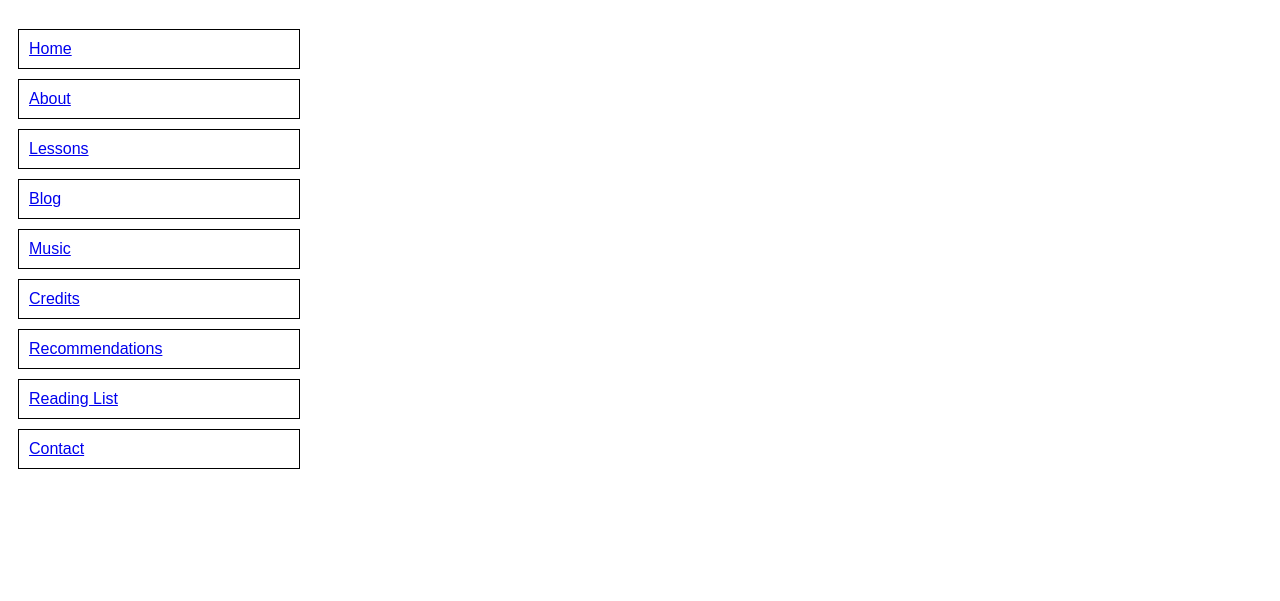
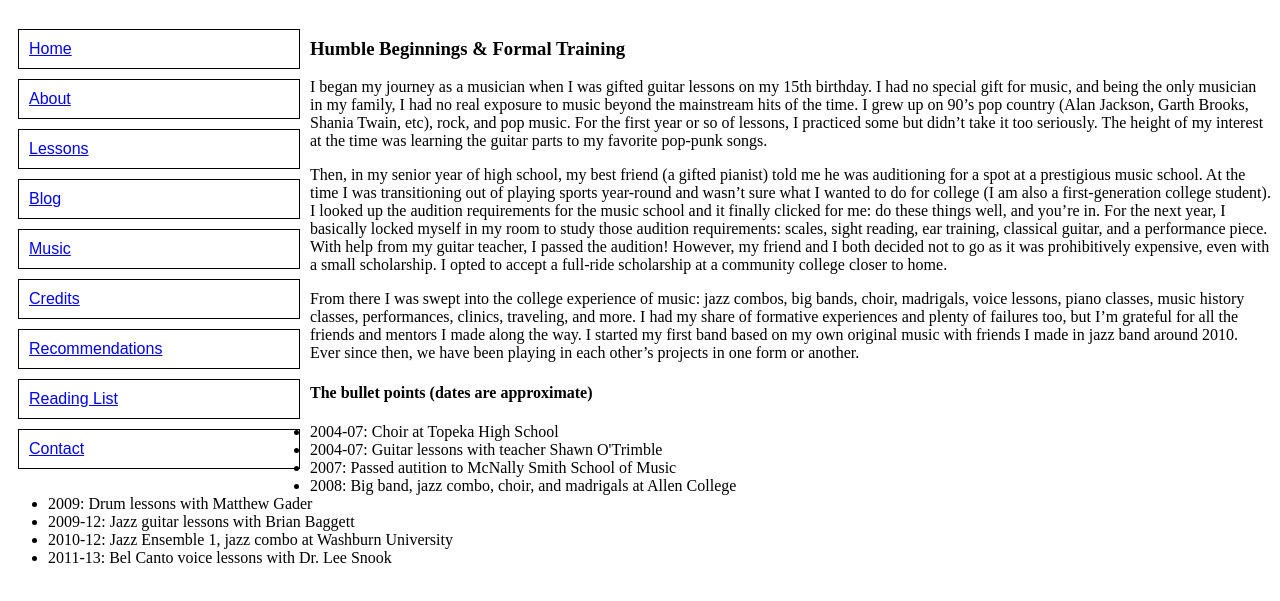
Before and after one commit to rosswilliamsdev/Guitar-Strategies-Website, a plain HTML site: page about.html in a window 1280 px wide. Shown: the part 69-670 px from the top of the page. Drawn offline with Linux system fonts and the light colour scheme.

Commit message:
quotes around index.html

```diff
--- a/about.html
+++ b/about.html
@@ -11,7 +11,7 @@
         </h1>
     </header>
         <ul id="navbar">
-            <li class="navbar"><a href=index.html>Home</a></li>
+            <li class="navbar"><a href="index.html">Home</a></li>
             <li class="navbar"><a href="about.html">About</a></li>
             <li class="navbar"><a href="lessons.html">Lessons</a></li>
             <li class="navbar"><a href="blog.html">Blog</a></li>
@@ -21,3 +21,43 @@
             <li class="navbar"><a href="readinglist.html">Reading List</a></li>
             <li class="navbar"><a href="contact.html">Contact</a></li>
         </ul>
+        <body>
+            <section id="education">
+                <h3>Humble Beginnings & Formal Training</h3>
+                <p class="educational_background">
+                    I began my journey as a musician when I was gifted guitar lessons on my 15th birthday.
+                    I had no special gift for music, and being the only musician in my family, I had no real exposure to music beyond
+                    the mainstream hits of the time. I grew up on 90’s pop country (Alan Jackson, Garth Brooks, Shania Twain, etc), rock,
+                    and pop music. For the first year or so of lessons, I practiced some but didn’t take it too seriously.
+                    The height of my interest at the time was learning the guitar parts to my favorite pop-punk songs.
+                </p>
+                <p class="educational_background">
+                    Then, in my senior year of high school, my best friend (a gifted pianist) told me he was auditioning for a spot at a
+                    prestigious music school. At the time I was transitioning out of playing sports year-round and wasn’t sure what I wanted
+                    to do for college (I am also a first-generation college student). I looked up the audition requirements for the music
+                    school and it finally clicked for me: do these things well, and you’re in. For the next year, I basically locked
+                    myself in my room to study those audition requirements: scales, sight reading, ear training, classical guitar, and a
+                    performance piece. With help from my guitar teacher, I passed the audition! However, my friend and I both decided not
+                    to go as it was prohibitively expensive, even with a small scholarship. I opted to accept a full-ride scholarship at a
+                    community college closer to home.
+                </p>
+                <p class="educational_background">
+                    From there I was swept into the college experience of music: jazz combos, big bands, choir, madrigals, voice lessons,
+                     piano classes, music history classes, performances, clinics, traveling, and more. I had my share of formative experiences
+                      and plenty of failures too, but I’m grateful for all the friends and mentors I made along the way. I started
+                       my first band based on my own original music with friends I made in jazz band around 2010. Ever since then, we have been playing in
+                        each other’s projects in one form or another.
+                </p>
+                <h4>The bullet points (dates are approximate)</h4>
+                <ul>
+                    <li>2004-07: Choir at Topeka High School</li>
+                    <li>2004-07: Guitar lessons with teacher Shawn O'Trimble</li>
+                    <li>2007: Passed autition to McNally Smith School of Music</li>
+                    <li>2008: Big band, jazz combo, choir, and madrigals at Allen College</li>
+                    <li>2009: Drum lessons with Matthew Gader</li>
+                    <li>2009-12: Jazz guitar lessons with Brian Baggett</li>
+                    <li>2010-12: Jazz Ensemble 1, jazz combo at Washburn University</li>
+                    <li>2011-13: Bel Canto voice lessons with Dr. Lee Snook</li>
+                </ul>
+            </section>
+        </body>
```
Also changed, not shown: blog.html (+1 -1 lines), contact.html (+1 -1 lines), credits.html (+1 -1 lines), index.html (+1 -1 lines), lessons.html (+1 -1 lines), music.html (+1 -1 lines), readinglist.html (+23 -0 lines), recommendations.html (+1 -1 lines).
